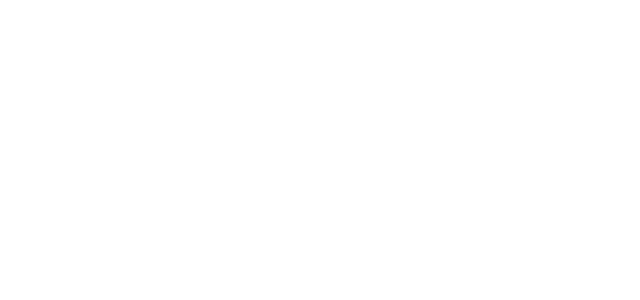
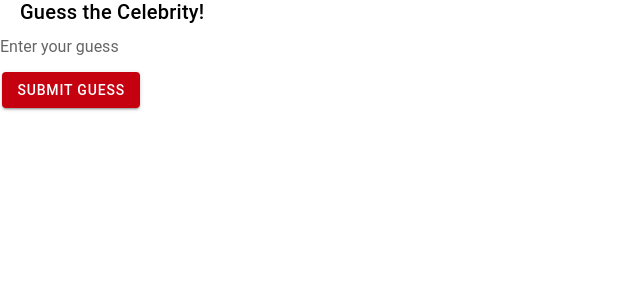
Before and after one commit to Drago150Ugo/CelebrityNameChain, a React (Vite) app in the folder client/: page /guess in a window 1280 px wide. Shown: the top 300 px of the page, without its empty margins (0-640 px from the left). Built offline with nearby package versions, Linux system fonts and the light colour scheme.

Commit message:
guess.tsx

```diff
--- a/client/src/App.tsx
+++ b/client/src/App.tsx
@@ -3,6 +3,7 @@
 import { IonReactRouter } from '@ionic/react-router';
 import Home from './pages/Home';
 import Lobby from './pages/Lobby';
+import Guess from './pages/guess';
 
 /* Core CSS required for Ionic components to work properly */
 import '@ionic/react/css/core.css';
@@ -47,6 +48,9 @@
         <Route exact path="/lobby">
           <Lobby />
         </Route>
+        <Route exact path="/guess">
+          <Guess/>
+        </Route>
         <Route exact path="/">
           <Redirect to="/home" />
         </Route>
--- /dev/null
+++ b/client/src/pages/Guess.tsx
@@ -0,0 +1,22 @@
+import { IonButton, IonContent, IonHeader, IonInput, IonList, IonPage, IonTitle, IonToolbar } from '@ionic/react';
+import "./Home.css";
+
+const Guess: React.FC = () => {
+    return (
+        <IonPage>
+        <IonContent fullscreen className="guess-container">
+
+        <IonTitle className="guess-celeb">
+          Guess the Celebrity!
+        </IonTitle>
+        <div className="guess-input">
+            <IonInput placeholder="Enter your guess" />
+            <IonButton color="danger">
+                 Submit Guess
+          </IonButton>
+        </div>
+</IonContent>
+        </IonPage>
+    );
+}
+    export default Guess;
--- a/client/src/pages/Lobby.tsx
+++ b/client/src/pages/Lobby.tsx
@@ -1,20 +1,24 @@
 import { IonButton, IonContent, IonHeader, IonInput, IonList, IonPage, IonTitle, IonToolbar } from '@ionic/react';
-
+import "./Home.css";
 const Lobby: React.FC = () => {
   return (
     <IonPage>
-        <IonTitle>
-            Lobby
-        </IonTitle>
         <IonContent fullscreen>
-            <p>Welcome to the lobby!</p>
-        </IonContent>
-        <IonList>
+             <IonTitle className="ion-text-center">
+            Welcome To The Lobby
+            </IonTitle>
+              <IonList>
             <IonInput placeholder="Enter your name" />
             <IonInput placeholder="Enter room code" />
-            <IonButton>Join Room</IonButton>
-            <IonButton>Create Room</IonButton>
+            <IonButton
+            color="danger"
+            routerLink="/Guess">
+            Join Room</IonButton>
+            <IonButton
+            color="danger">
+            Create Room</IonButton>
         </IonList>
+        </IonContent>
     </IonPage>
   );
 }
```
